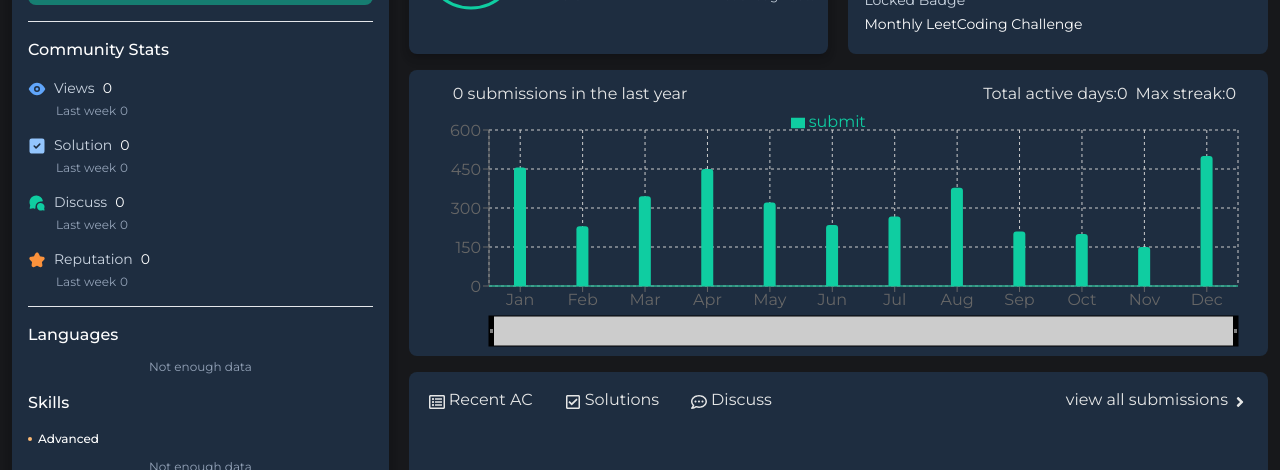
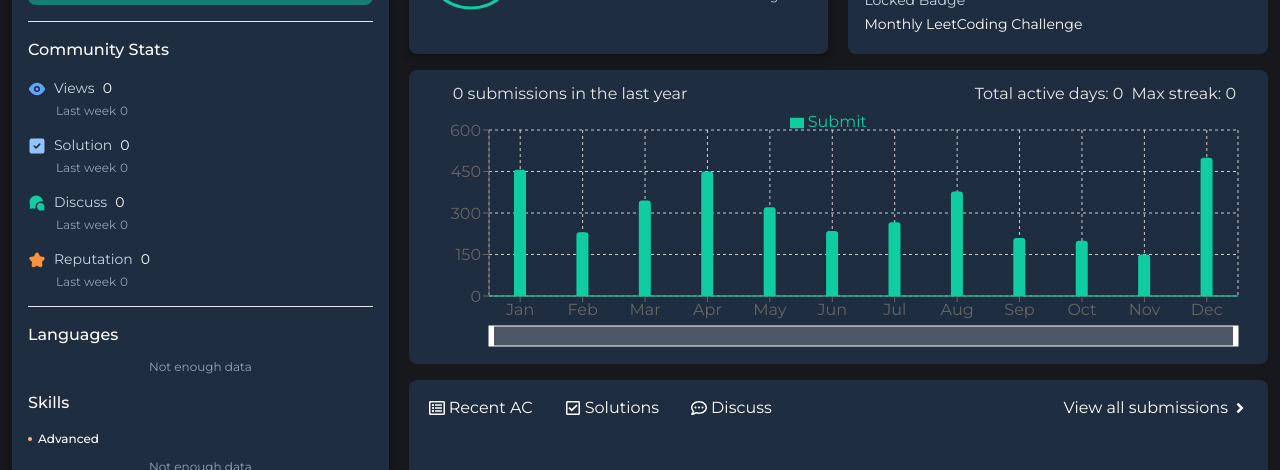
Before and after one commit to ihshadin/flex-code, a React (Vite) app: page /dashboard in a window 1280 px wide. Shown: the part 285-755 px from the top of the page. Built offline with nearby package versions, Linux system fonts and the light colour scheme; no server answers.

Commit message:
design some changes

```diff
--- a/src/pages/Dashboard/Solve/Solve.jsx
+++ b/src/pages/Dashboard/Solve/Solve.jsx
@@ -8,23 +8,21 @@ import {
 
 const Solve = () => {
   return (
-    <div className="bg-[#1e2d40] md:ml-5 mt-4 rounded-lg h-[255px] text-base-300">
+    <div className="bg-secondary-color text-white md:ml-5 mt-4 rounded-lg h-[255px]">
       <div className="flex justify-between px-5 pt-4">
         <div className="flex gap-8">
-          <>
           <div className="flex gap-x-1 items-center">
-              <FaRegListAlt /> <p className="mb-1">Recent AC</p>
+            <FaRegListAlt /> <p>Recent AC</p>
           </div>
           <div className="flex gap-x-1 items-center">
-              <FaRegCheckSquare /> <p className="mb-1">Solutions</p>
+            <FaRegCheckSquare /> <p>Solutions</p>
           </div>
           <div className="flex gap-x-1 items-center">
-              <FaRegCommentDots /> <p className="mb-1">Discuss</p>
+            <FaRegCommentDots /> <p>Discuss</p>
           </div>
-          </>
         </div>
         <div className="flex gap-x-1 items-center">
-          <p className="mb-1">view all submissions</p> <FaAngleRight />
+          <p>View all submissions</p> <FaAngleRight />
         </div>
       </div>
     </div>
--- a/src/pages/Dashboard/Submissions/Submission.css
+++ b/src/pages/Dashboard/Submissions/Submission.css
@@ -3,3 +3,9 @@
   background-color: red;
   color: blue;
 }
+path.recharts-rectangle.recharts-tooltip-cursor {
+  fill: rgba(255, 255, 255, 0.188)
+}
+/* .recharts-brush-slide {
+  fill: #0fcda1;
+} */
--- a/src/pages/Dashboard/Submissions/Submissions.jsx
+++ b/src/pages/Dashboard/Submissions/Submissions.jsx
@@ -15,26 +15,26 @@ import "./Submission.css";
 
 const Submissions = () => {
   const data = [
-    { name: "Jan", submit: 456 },
-    { name: "Feb", submit: 230 },
-    { name: "Mar", submit: 345 },
-    { name: "Apr", submit: 450 },
-    { name: "May", submit: 321 },
-    { name: "Jun", submit: 235 },
-    { name: "Jul", submit: 267 },
-    { name: "Aug", submit: 378 },
-    { name: "Sep", submit: 210 },
-    { name: "Oct", submit: 200 },
-    { name: "Nov", submit: 150 },
-    { name: "Dec", submit: 500 },
+    { name: "Jan", Submit: 456 },
+    { name: "Feb", Submit: 230 },
+    { name: "Mar", Submit: 345 },
+    { name: "Apr", Submit: 450 },
+    { name: "May", Submit: 321 },
+    { name: "Jun", Submit: 235 },
+    { name: "Jul", Submit: 267 },
+    { name: "Aug", Submit: 378 },
+    { name: "Sep", Submit: 210 },
+    { name: "Oct", Submit: 200 },
+    { name: "Nov", Submit: 150 },
+    { name: "Dec", Submit: 500 },
   ];
   return (
-    <div className="bg-[#1e2d40] md:ml-5 mt-4 rounded-lg ">
+    <div className="bg-[#1e2d40] md:ml-5 mt-4 rounded-lg pb-2">
       <div className="flex justify-between text-base-300 pt-3 px-8">
-        <p className="pl-3">0 submissions in the last year</p>
+        <p className="pl-3"><span>0</span> submissions in the last year</p>
         <div className="flex gap-x-2">
-          <p>Total active days:0 </p>
-          <p>Max streak:0</p>
+          <p>Total active days: <span>0</span></p>
+          <p>Max streak: <span>0</span></p>
         </div>
       </div>
       <ResponsiveContainer width="100%" height={250}>
@@ -50,12 +50,20 @@ const Submissions = () => {
           <CartesianGrid strokeDasharray="3 3" />
           <XAxis dataKey="name" style={{ color: "black" }} />
           <YAxis />
-          <Tooltip labelStyle={{ color: "black" }} />
+          <Tooltip
+            contentStyle={{
+              backgroundColor: "#1e2d40b0",
+              border: "1px solid #fff",
+              borderRadius: "10px",
+            }}
+            labelStyle={{ color: "#ffffff", fontSize: "18px", fontWeight: "semibold" }}
+            itemStyle={{ color: "#ffffff" }}
+          />
           <Legend verticalAlign="top" wrapperStyle={{ lineHeight: "10px" }} />
           <ReferenceLine y={0} stroke="#0fcda1" />
-          <Brush dataKey="name" height={30} stroke="#000" />
+          <Brush dataKey="name" height={20} stroke="#fff" fill="#1e2d40" />
           <Bar
-            dataKey="submit"
+            dataKey="Submit"
             fill="#0fcda1"
             //   fill="#1e2d40" // Background color
             className="hover:bg-black rounded-bar"
```
Lines whose indentation alone changed are shown as unchanged.
